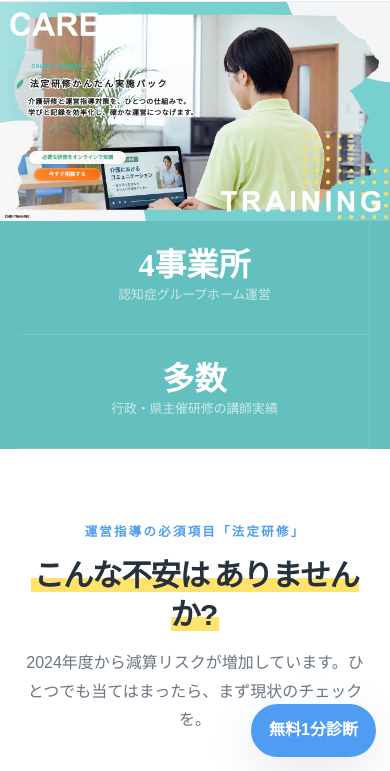
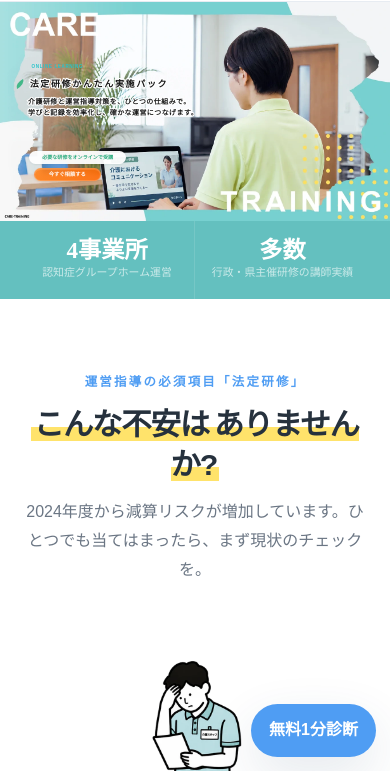
Before and after one commit to anetai-droid/online-kenshu-lp, a website built with Vite: page index.html in a window 390 px wide. Shown: the part 73-844 px from the top of the page. Built offline with nearby package versions, Linux system fonts and the light colour scheme.

Commit message:
fix: スマホの実績バーをコンパクトに調整

```diff
--- a/src/style.css
+++ b/src/style.css
@@ -298,8 +298,12 @@ h1, h2, h3, .brand { font-family: Arial, "Noto Sans JP", "Yu Gothic", sans-serif
   .instructor-card { gap: 30px; padding: 28px 20px; }
   .instructor-heading h2 { font-size: 1.55rem; }
   .hero h1 { font-size: 2.3rem; }
-  .proof-grid, .card-grid.three { grid-template-columns: 1fr; }
-  .proof-grid div { border-bottom: 1px solid rgba(255,255,255,.12); }
+  .proof-grid { grid-template-columns: repeat(2, minmax(0, 1fr)); }
+  .proof-grid div { padding: 18px 8px; border-bottom: 0; }
+  .proof-grid div:last-child { border-right: 0; }
+  .proof-grid strong { font-size: 1.45rem; }
+  .proof-grid span { font-size: .68rem; line-height: 1.5; }
+  .card-grid.three { grid-template-columns: 1fr; }
   .button-row .button { width: 100%; }
   .desktop-break { display: none; }
   .final-cta { padding-top: 36px; }
```
